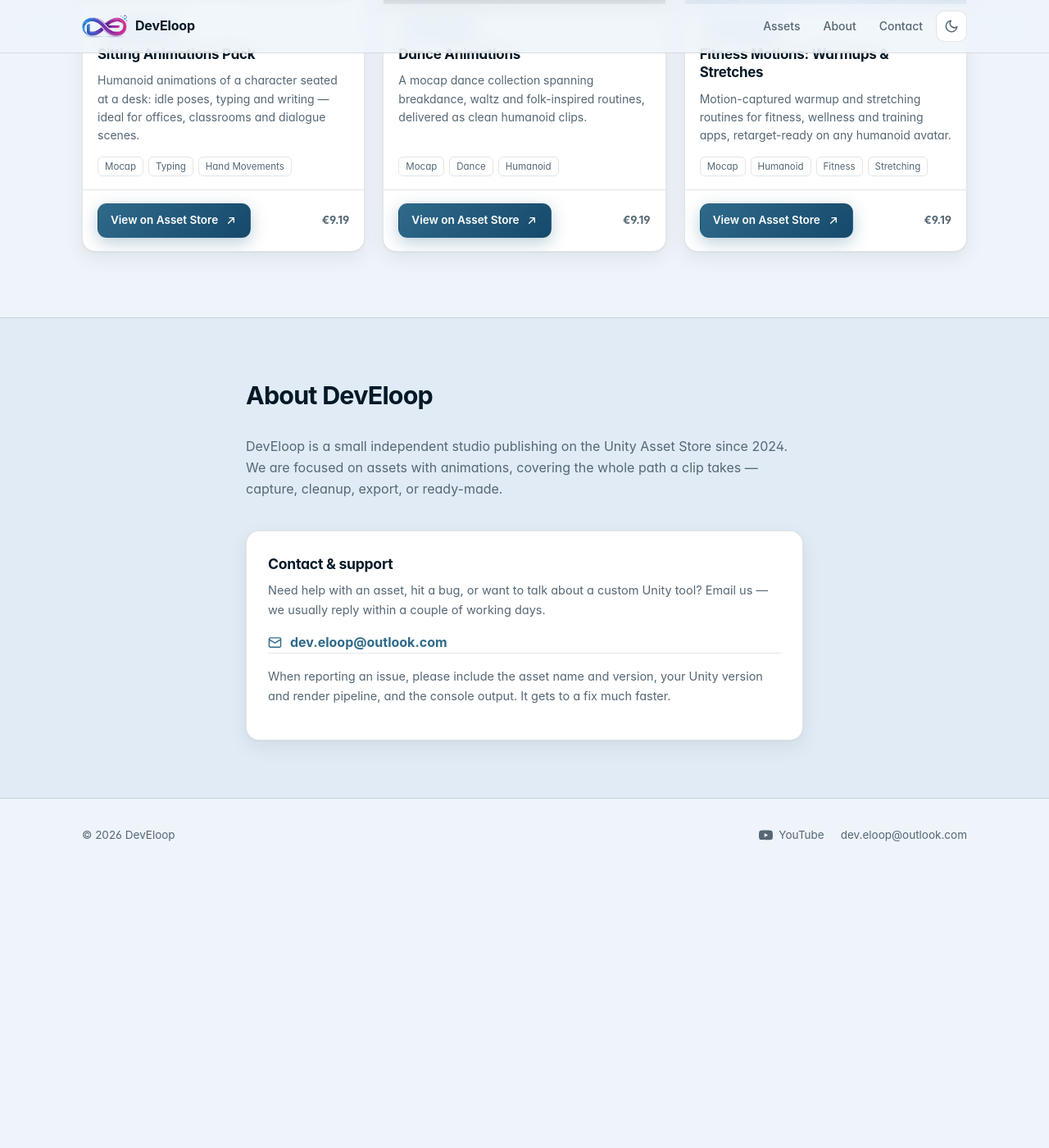
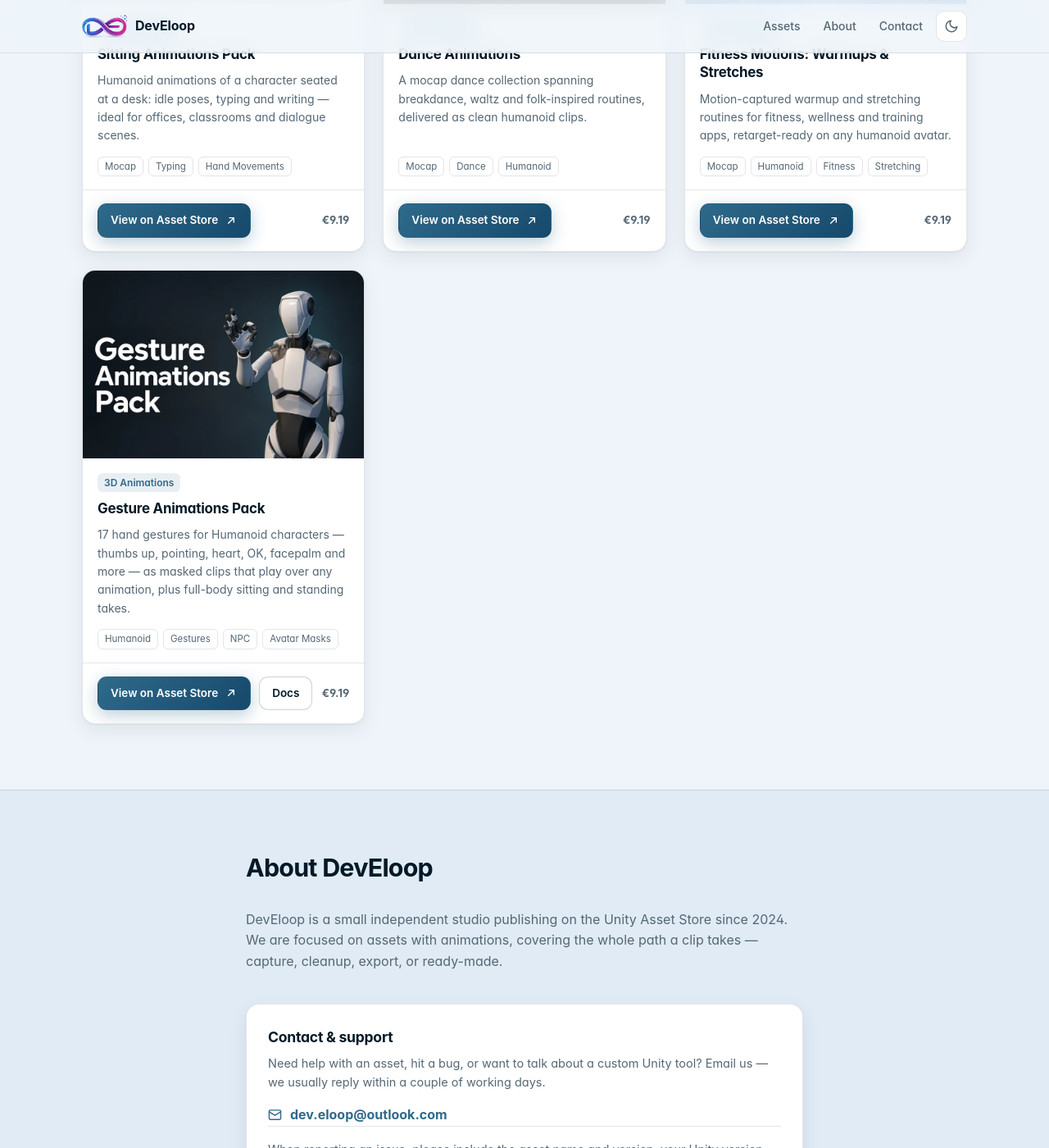
Before and after one commit to Dev-eloop/dev-eloop.github.io, a Jekyll site: the page index.html, which Jekyll copies as it is, in a window 1280 px wide and 1400 px high, scrolled down 2257 px. Shown: the whole window at 82% size. Built offline with Jekyll 4.4.1, drawn with Linux system fonts in a browser that asks for light colours; before the commit the page ends 3320 px from its top, so only the background shows below that.

Commit message:
Add Gesture Animations Pack card and documentation
New 13th asset: home-page card with video, JSON-LD entry, cover art, and a
single-page guide at /gesture-animations-pack/docs/ written from the pack's README.

Co-Authored-By: Claude Opus 5.5 <noreply@anthropic.com>

```diff
--- a/index.html
+++ b/index.html
@@ -342,6 +342,30 @@
       <span class="price">€9.19</span>
     </div>
   </li>
+  <li class="card reveal" id="gesture-animations-pack" data-type="pack" data-free="false">
+    <div class="thumb" style="--c1:hsl(176 62% 34%);--c2:hsl(214 66% 42%)">
+      <span class="mono" aria-hidden="true">GA</span>
+      <img src="img/418452.webp" alt="Gesture Animations Pack cover art"
+            decoding="async" onerror="this.closest('.thumb').classList.add('no-img');this.remove()"><button class="play" type="button" data-video="mJGOaxAVQ0A"
+               aria-label="Watch the Gesture Animations Pack video">
+         <span><svg viewBox="0 0 24 24"><path d="M8 5v14l11-7z"/></svg></span>
+       </button>
+    </div>
+    <div class="card-body">
+      <div class="kicker"><span class="cat">3D Animations</span></div>
+      <h3><a href="https://assetstore.unity.com/packages/slug/418452" target="_blank" rel="noopener">Gesture Animations Pack</a></h3>
+      <p>17 hand gestures for Humanoid characters — thumbs up, pointing, heart, OK, facepalm and more — as masked clips that play over any animation, plus full-body sitting and standing takes.</p>
+      <ul class="tags"><li>Humanoid</li><li>Gestures</li><li>NPC</li><li>Avatar Masks</li></ul>
+    </div>
+    <div class="card-foot">
+      <a class="btn btn-primary" href="https://assetstore.unity.com/packages/slug/418452" target="_blank" rel="noopener">
+        View on Asset Store
+        <svg viewBox="0 0 24 24" fill="none" stroke="currentColor" stroke-width="2" stroke-linecap="round" stroke-linejoin="round"><path d="M7 17 17 7M9 7h8v8"/></svg>
+      </a>
+      <a class="btn btn-ghost" href="gesture-animations-pack/docs/">Docs</a>
+      <span class="price">€9.19</span>
+    </div>
+  </li>
       </ul>
     </div>
   </section>
@@ -806,6 +830,19 @@ addEventListener("hashchange", () => {
             "image": "https://dev-eloop.github.io/img/380536.webp",
             "description": "Import animations from FBX files directly at runtime — or in the Editor — and convert them into Unity AnimationClips."
           }
+        },
+        {
+          "@type": "ListItem",
+          "position": 13,
+          "item": {
+            "@type": "CreativeWork",
+            "name": "Gesture Animations Pack",
+            "url": "https://assetstore.unity.com/packages/slug/418452",
+            "genre": "3D Animations",
+            "creator": { "@id": "https://dev-eloop.github.io/#org" },
+            "image": "https://dev-eloop.github.io/img/418452.webp",
+            "description": "17 hand gestures for Humanoid characters — thumbs up, pointing, heart, OK, facepalm and more — as masked clips that play over any animation, plus full-body sitting and standing takes."
+          }
         }
       ]
     }
```
Also changed, not shown: other parts of index.html (+2 -2 lines), gesture-animations-pack/docs/index.md (added, +261 -0 lines), gesture-animations-pack/docs/img/all-gestures.webp (added), gesture-animations-pack/docs/img/sample-scene.webp (added), img/418452.webp (added).
